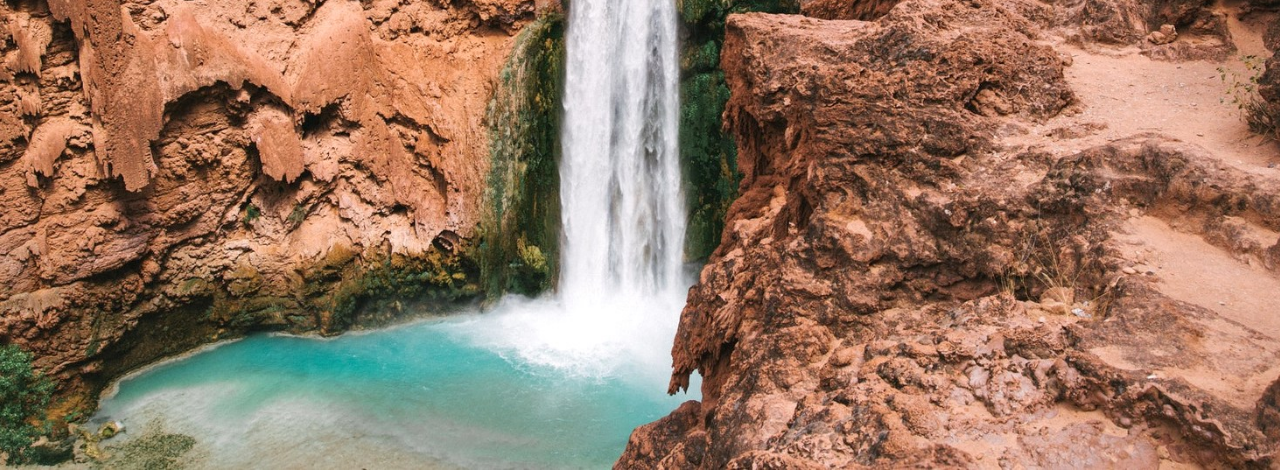
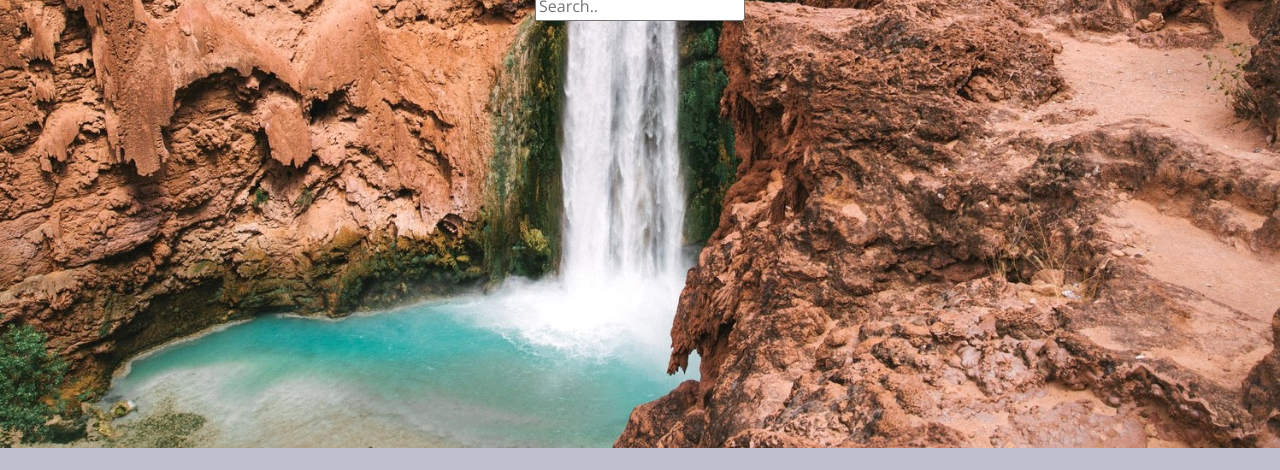
Before and after one commit to the-vagabond-blonde/hikeaz, a website: page index.html in a window 1280 px wide. Shown: the part 547-1017 px from the top of the page. After the commit the page ends 995 px from the top, so only its background shows below. Drawn offline with nearby package versions, Linux system fonts and the light colour scheme.

Commit message:
commit 3

```diff
--- a/css/style.css
+++ b/css/style.css
@@ -59,3 +59,21 @@ header h2 {
 .carousel {
     border: solid #5637DD;
 }
+
+.search-main{
+    background-image:"Img/1557508727.jpg";
+    height:auto;
+    max-width: 100%;
+}
+
+.img-container {
+    position: relative;
+    text-align: center;
+    color: white;
+  }
+  .centered {
+    position: absolute;
+    top: 50%;
+    left: 50%;
+    transform: translate(-50%, -50%);
+  }
--- a/index.html
+++ b/index.html
@@ -84,15 +84,13 @@
         </div>
     </div>
 
-
-    <div>
-        <div class="row">
-            <div class="col-6-sm mx-auto d-block">
-        <img src="Img/1557508727.jpg" alt="Havasupai waterfall" class="img-fluid max-width:100% height-auto">
+    <div class="img-container">
+        <img src="Img/1557508727.jpg" alt="Havasupai Falls" style="width:100%;">
+        <div class="centered">
+            <h1>Find Your Next Adventure</h1>
+            <input type="text" placeholder="Search..">
         </div>
     </div>
-</div>
-
 
     <!-- jQuery must come first, then Popper.js, then the Bootstrap JavaScript plugins.-->
     <script src="node_modules/jquery/dist/jquery.slim.min.js"></script>
```
Lines whose indentation alone changed are shown as unchanged.
